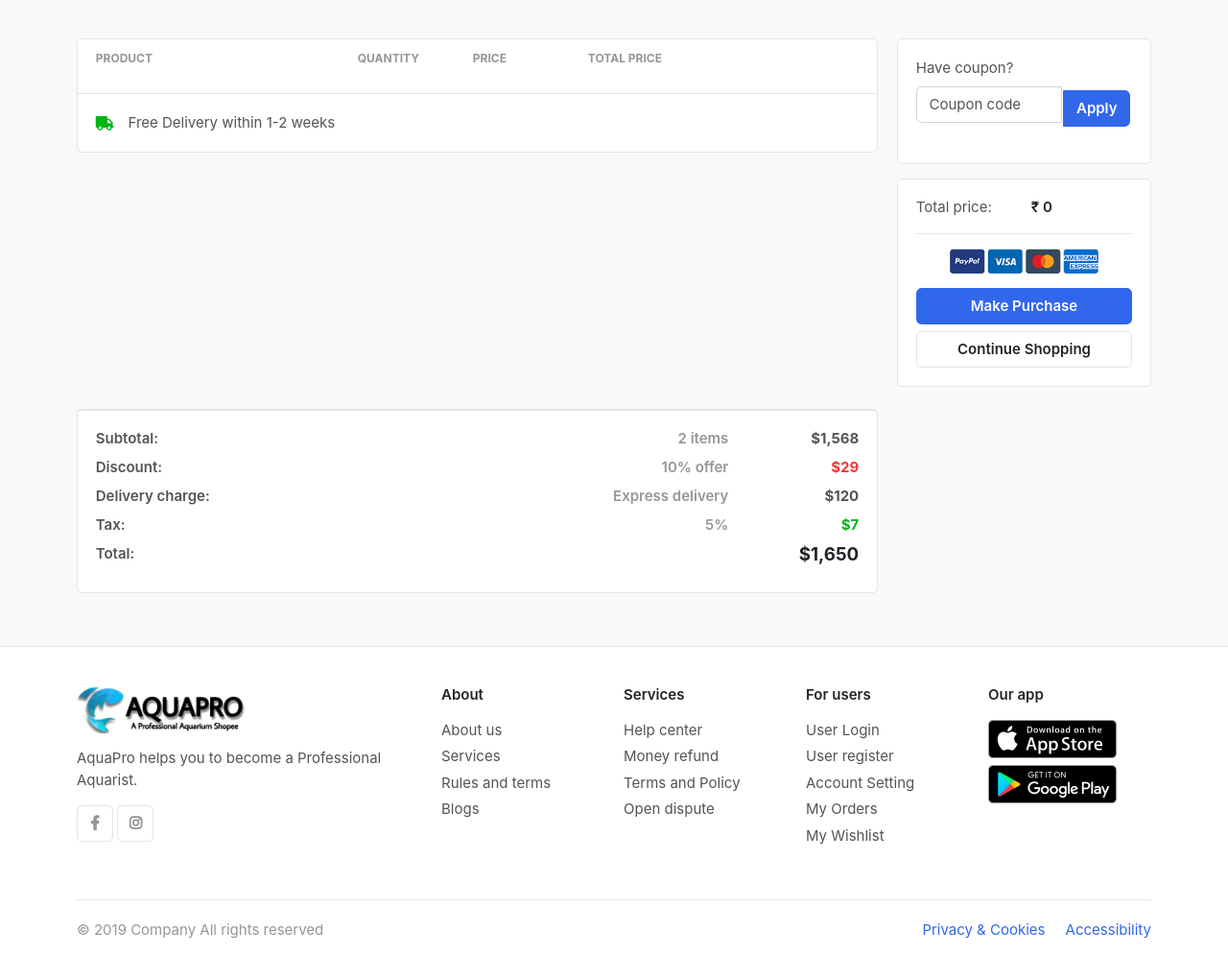
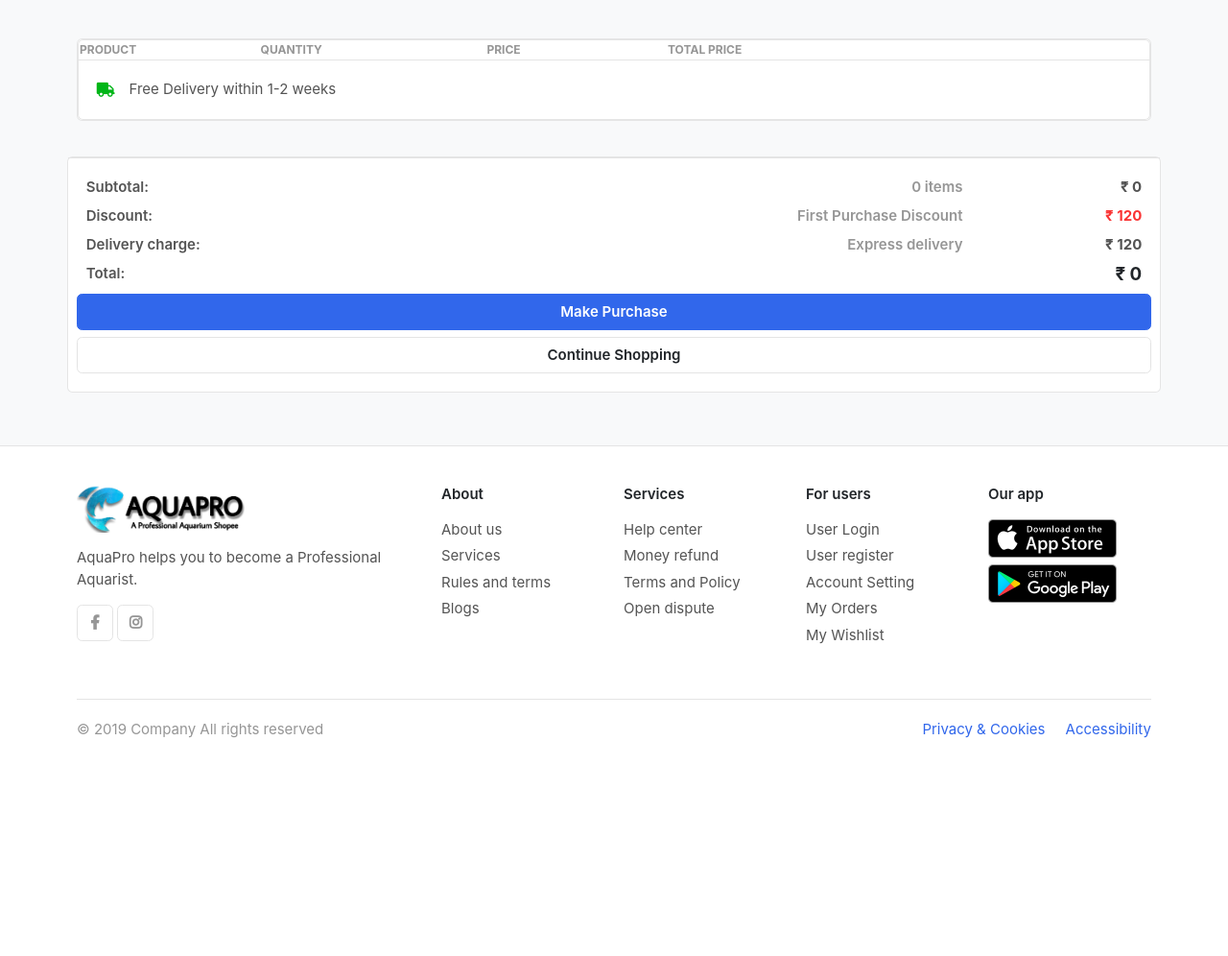
Before and after one commit to acharyanandusaji/Aquapro-Ecommerce-Python, a Django app: page /cart/cartDetails in a window 1280 px wide. Shown: the part 172-1168 px from the top of the page at 96% size. After the commit the page ends 959 px from the top, so only its background shows below. Run offline with Django 3.2, Linux system fonts and the light colour scheme; data comes from the database, SQL or seed files in the repository; lists and menus that the app fills with data are empty; some libraries are stand-ins or nearby versions; some web fonts are replaced.

Commit message:
Final Commit

```diff
--- a/aquapro/settings.py
+++ b/aquapro/settings.py
@@ -25,7 +25,7 @@ SECRET_KEY = '%%21a*3^@18txqlr16v1(t!qzzv#o*v$-qa5uh)(jhhpht6su_'
 # SECURITY WARNING: don't run with debug turned on in production!
 DEBUG = True
 
-ALLOWED_HOSTS = []
+ALLOWED_HOSTS = ['192.168.236.97']
 
 # Application definition
 
--- a/shop/urls.py
+++ b/shop/urls.py
@@ -3,6 +3,8 @@ from . import views
 
 urlpatterns = [
     path('', views.home, name='hm'),
+    path('about/', views.about, name='abt'),
+    path('payments/', views.payment, name='pay'),
     path('<slug:c_slug>/', views.home, name='prod_cat'),
     path('<slug:c_slug>/<slug:product_slug>/', views.prodDetails, name='details'),
     path('search', views.searching, name='search'),
--- a/shop/views.py
+++ b/shop/views.py
@@ -44,3 +44,9 @@ def searching(request):
         prod = products.objects.all().filter(Q(name__contains=query) | Q(desc__contains=query))
 
     return render(request, 'search.html', {'qr': query, 'pr': prod})
+
+def about(request):
+    return render(request, 'aboutus.html',)
+
+def payment(request):
+    return render(request, 'payment.html',)
--- a/templates/base.html
+++ b/templates/base.html
@@ -182,7 +182,7 @@ $(document).ready(function() {
 						<p class="mt-3">AquaPro helps you to become a Professional Aquarist.</p>
 						<div>
 						    <a class="btn btn-icon btn-light" title="Facebook" target="_blank" href="#"><i class="fab fa-facebook-f"></i></a>
-						    <a class="btn btn-icon btn-light" title="Instagram" target="_blank" href="#"><i class="fab fa-instagram"></i></a>
+						    <a class="btn btn-icon btn-light" title="Instagram" target="_blank" href="https://www.instagram.com/_.acharyan._/"><i class="fab fa-instagram"></i></a>
 <!--						    <a class="btn btn-icon btn-light" title="Youtube" target="_blank" href="#"><i class="fab fa-youtube"></i></a>-->
 <!--						    <a class="btn btn-icon btn-light" title="Twitter" target="_blank" href="#"><i class="fab fa-twitter"></i></a>-->
 						</div>
--- a/templates/cart.html
+++ b/templates/cart.html
@@ -13,14 +13,13 @@
 <!-- ============================ COMPONENT 1 ================================= -->
 
 
-<div class="row">
-	<aside class="col-lg-9">
+<div class="card mb-3">
 	<div class="card">
-<table class="table table-borderless table-shopping-cart">
+	<table class="">
 	<thead class="text-muted">
 	<tr class="small text-uppercase">
-  <th scope="col">Product</th>
-  <th scope="col" width="120">Quantity</th>
+	  <th scope="col" width="120">Product</th>
+	  <th scope="col" width="150">Quantity</th>
 	  <th scope="col" width="120">Price</th>
 	  <th scope="col" width="120">Total Price</th>
 	  <th scope="col" class="text-right" width="200"> </th>
@@ -54,70 +53,11 @@
 			</div> <!-- price-wrap .// -->
 		</td>
 		<td class="text-right">
-	<a data-original-title="Save to Wishlist" title="" href="" class="btn btn-light" data-toggle="tooltip"> <i class="fa fa-heart"></i></a>
 		<a href="{% url 'remove' i.prodt.id %}" class="btn btn-light"> Remove</a>
 		</td>
 	</tr>
 	{% endfor %}
 
-<!--		<tr>-->
-<!--			<td>-->
-<!--				<figure class="itemside align-items-center">-->
-<!--					<div class="aside"><img src="../images/items/2.jpg" class="img-sm"></div>-->
-<!--					<figcaption class="info">-->
-<!--						<a href="#" class="title text-dark">ADATA Premier ONE microSDXC</a>-->
-<!--						<p class="text-muted small">Size: 256 GB  <br> Brand: ADATA </p>-->
-<!--					</figcaption>-->
-<!--				</figure>-->
-<!--			</td>-->
-<!--			<td>-->
-<!--				<select class="form-control">-->
-<!--					<option>1</option>-->
-<!--					<option>2</option>-->
-<!--					<option>3</option>-->
-<!--					<option>4</option>-->
-<!--				</select>-->
-<!--			</td>-->
-<!--			<td>-->
-<!--				<div class="price-wrap">-->
-<!--					<var class="price">{{i.prodt.price}}</var>-->
-<!--					<small  class="text-muted"> $75.00 each </small>-->
-<!--				</div> &lt;!&ndash; price-wrap .// &ndash;&gt;-->
-<!--			</td>-->
-<!--			<td class="text-right">-->
-<!--			<a data-original-title="Save to Wishlist" title="" href="" class="btn btn-light" data-toggle="tooltip"> <i class="fa fa-heart"></i></a>-->
-<!--			<a href="" class="btn btn-light btn-round"> Remove</a>-->
-<!--			</td>-->
-<!--		</tr>-->
-
-<!--		<tr>-->
-<!--			<td>-->
-<!--				<figure class="itemside align-items-center">-->
-<!--					<div class="aside"><img src="../images/items/3.jpg" class="img-sm"></div>-->
-<!--					<figcaption class="info">-->
-<!--						<a href="#" class="title text-dark">Gamepad Sony DualShock 4</a>-->
-<!--						<p class="small text-muted">Version: CUH-ZCT2E  <br> Brand: Sony</p>-->
-<!--					</figcaption>-->
-<!--				</figure>-->
-<!--			</td>-->
-<!--			<td>-->
-<!--				<select class="form-control">-->
-<!--					<option>1</option>-->
-<!--					<option>2</option>-->
-<!--					<option>3</option>-->
-<!--				</select>-->
-<!--			</td>-->
-<!--			<td>-->
-<!--				<div class="price-wrap">-->
-<!--					<var class="price">$98.00</var>-->
-<!--					<small class="text-muted"> $578.00 each</small>-->
-<!--				</div> &lt;!&ndash; price-wrap .// &ndash;&gt;-->
-<!--			</td>-->
-<!--			<td class="text-right">-->
-<!--				<a data-original-title="Save to Wishlist" title="" href="" class="btn btn-light" data-toggle="tooltip"> <i class="fa fa-heart"></i></a>-->
-<!--				<a href="" class="btn btn-light btn-round"> Remove</a>-->
-<!--			</td>-->
-<!--		</tr>-->
 	</tbody>
 	</table>
 
@@ -126,50 +66,7 @@
 	</div> <!-- card-body.// -->
 
 	</div> <!-- card.// -->
-
-	</aside> <!-- col.// -->
-	<aside class="col-lg-3">
-
-<div class="card mb-3">
-<div class="card-body">
-<form>
-	<div class="form-group">
-		<label>Have coupon?</label>
-		<div class="input-group">
-			<input type="text" class="form-control" name="" placeholder="Coupon code">
-			<span class="input-group-append">
-				<button class="btn btn-primary">Apply</button>
-			</span>
-		</div>
-	</div>
-</form>
-</div> <!-- card-body.// -->
-</div> <!-- card.// -->
-
-<div class="card">
-<div class="card-body">
-		<dl class="dlist-align">
-		  <dt>Total price:</dt>
-		  <dd class="price">₹ {{t}}</dd>
-		</dl>
-<!--		<dl class="dlist-align">-->
-<!--		  <dt>Discount:</dt>-->
-<!--		  <dd class="text-right text-danger">- $10.00</dd>-->
-<!--		</dl>-->
-<!--		<dl class="dlist-align">-->
-<!--		  <dt>Total:</dt>-->
-<!--		  <dd class="text-right text-dark b"><strong>$59.97</strong></dd>-->
-<!--		</dl>-->
-		<hr>
-		<p class="text-center mb-3">
-			<img src="../images/misc/payments.png" height="26">
-		</p>
-		<a href="#" class="btn btn-primary btn-block"> Make Purchase </a>
-		<a href="{% url 'hm' %}" class="btn btn-light btn-block">Continue Shopping</a>
-</div> <!-- card-body.// -->
-</div> <!-- card.// -->
-
-	</aside> <!-- col.// -->
+		</> <!-- col.// -->
 
 
 </div> <!-- row.// -->
@@ -179,77 +76,34 @@
 
 
 <div class="row">
-	<aside class="col-md-9">
+<!--	<aside class="col-md-9">-->
 <!-- ============================ COMPONENT 3  ================================= -->
 
 <div class="card mb-3">
-<!--	<article class="card-body">-->
-<!--		<header class="mb-4">-->
-<!--			<h4 class="card-title">Review cart</h4>-->
-<!--		</header>-->
-<!--			<div class="row">-->
-<!--				<div class="col-md-6">-->
-<!--					<figure class="itemside  mb-3">-->
-<!--						<div class="aside"><img src="../images/items/1.jpg" class="border img-xs"></div>-->
-<!--						<figcaption class="info">-->
-<!--							<p>Name of the product goes here or title </p>-->
-<!--							<span>2x $290 = Total: $430 </span>-->
-<!--						</figcaption>-->
-<!--					</figure>-->
-<!--				</div> &lt;!&ndash; col.// &ndash;&gt;-->
-<!--				<div class="col-md-6">-->
-<!--					<figure class="itemside  mb-3">-->
-<!--						<div class="aside"><img src="../images/items/2.jpg" class="border img-xs"></div>-->
-<!--						<figcaption class="info">-->
-<!--							<p>Name of the product goes here or title </p>-->
-<!--							<span>2x $290 = Total: $430 </span>-->
-<!--						</figcaption>-->
-<!--					</figure>-->
-<!--				</div> &lt;!&ndash; col.// &ndash;&gt;-->
-<!--				<div class="col-md-6">-->
-<!--					<figure class="itemside mb-3">-->
-<!--						<div class="aside"><img src="../images/items/3.jpg" class="border img-xs"></div>-->
-<!--						<figcaption class="info">-->
-<!--							<p>Name of the product goes here or title </p>-->
-<!--							<span>1x $290 = Total: $290 </span>-->
-<!--						</figcaption>-->
-<!--					</figure>-->
-<!--				</div> &lt;!&ndash; col.// &ndash;&gt;-->
-<!--				<div class="col-md-6">-->
-<!--					<figure class="itemside  mb-3">-->
-<!--						<div class="aside"><img src="../images/items/4.jpg" class="border img-xs"></div>-->
-<!--						<figcaption class="info">-->
-<!--							<p>Name of the product goes here or title </p>-->
-<!--							<span>4x $290 = Total: $430 </span>-->
-<!--						</figcaption>-->
-<!--					</figure>-->
-<!--				</div> &lt;!&ndash; col.// &ndash;&gt;-->
-<!--			</div> &lt;!&ndash; row.// &ndash;&gt;-->
-<!--	</article> &lt;!&ndash; card-body.// &ndash;&gt;-->
 	<article class="card-body border-top">
 
 		<dl class="row">
-		  <dt class="col-sm-10">Subtotal: <span class="float-right text-muted">2 items</span></dt>
-		  <dd class="col-sm-2 text-right"><strong>$1,568</strong></dd>
+		  <dt class="col-sm-10">Subtotal: <span class="float-right text-muted">{{itc}} items</span></dt>
+		  <dd class="col-sm-2 text-right"><strong>₹ {{t}}</strong></dd>
 
-		  <dt class="col-sm-10">Discount: <span class="float-right text-muted">10% offer</span></dt>
-		  <dd class="col-sm-2 text-danger text-right"><strong>$29</strong></dd>
+		  <dt class="col-sm-10">Discount: <span class="float-right text-muted">First Purchase Discount</span></dt>
+		  <dd class="col-sm-2 text-danger text-right"><strong>₹ 120</strong></dd>
 
 		  <dt class="col-sm-10">Delivery charge: <span class="float-right text-muted">Express delivery</span></dt>
-		  <dd class="col-sm-2 text-right"><strong>$120</strong></dd>
-
-		  <dt class="col-sm-10">Tax: <span class="float-right text-muted">5%</span></dt>
-		  <dd class="col-sm-2 text-right text-success"><strong>$7</strong></dd>
+		  <dd class="col-sm-2 text-right"><strong>₹ 120</strong></dd>
 
 		  <dt class="col-sm-10">Total:</dt>
-		  <dd class="col-sm-2 text-right"><strong class="h5 text-dark">$1,650</strong></dd>
+		  <dd class="col-sm-2 text-right"><strong class="h5 text-dark">₹ {{t}}</strong></dd>
+
+			<a href="{% url 'pay' %}" class="btn btn-primary btn-block"> Make Purchase </a>
+		<a href="{% url 'hm' %}" class="btn btn-light btn-block">Continue Shopping</a>
 		</dl>
 
 	</article> <!-- card-body.// -->
 </div> <!-- card.// -->
 <!-- ============================ COMPONENT 3  ================================= -->
 
-	</aside> <!-- col.// -->
+<!--	</aside> &lt;!&ndash; col.// &ndash;&gt;-->
 
 </div> <!-- row.// -->
 
```
Also changed, not shown: other parts of templates/base.html (+1 -1 lines), other parts of templates/cart.html (+1 -1 lines), templates/aboutus.html (added, +101 -0 lines), templates/payment.html (added, +59 -0 lines), assets/images/Creator.jpeg (added), db.sqlite3, public/static/images/Creator.jpeg (added). Lines whose indentation alone changed are shown as unchanged.
